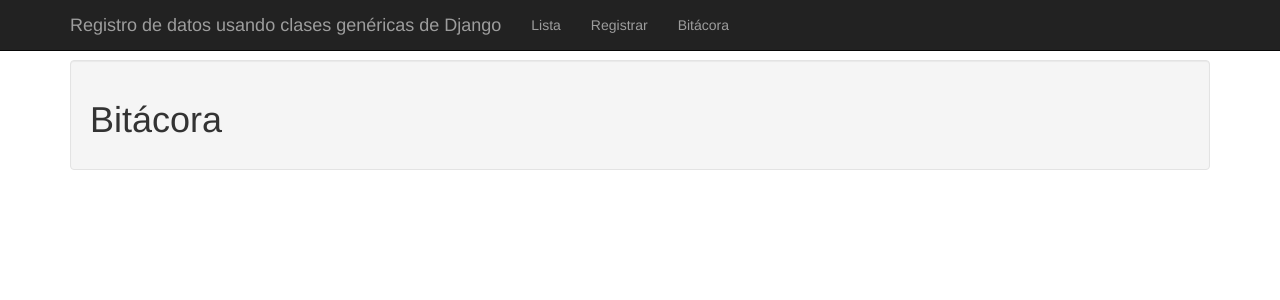
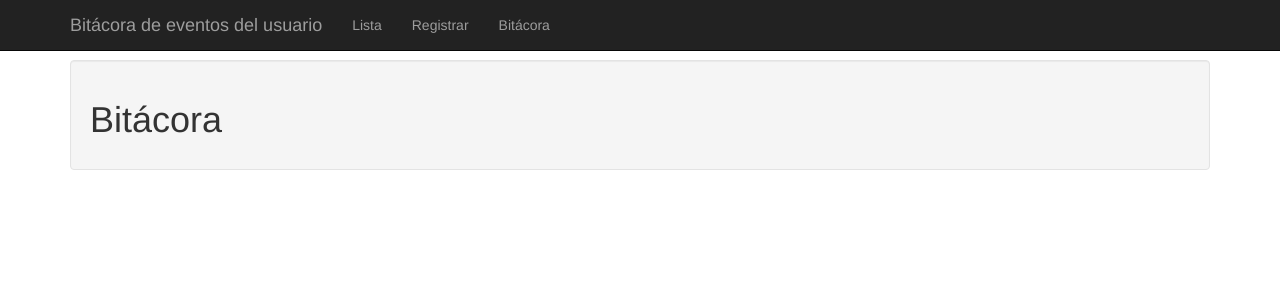
Before and after one commit to Herlewis/django_bitacora_app, a Django app: page /bitacora in a window 1280 px wide. Shown: the top 300 px of the page. Run offline with Django 3.2, Linux system fonts and the light colour scheme; data that the repository does not hold is empty; some libraries are stand-ins or nearby versions.

Commit message:
Actualizado el README.md y la base.html

```diff
--- a/registro/templates/registro/base.html
+++ b/registro/templates/registro/base.html
@@ -45,7 +45,7 @@
             <span class="icon-bar"></span>
             <span class="icon-bar"></span>
           </button>
-          <a class="navbar-brand" href="#">Registro de datos usando clases genéricas de Django</a>
+          <a class="navbar-brand" href="{% url 'registro:consultar' %}">Bitácora de eventos del usuario</a>
         </div>
         <div id="navbar" class="navbar-collapse collapse">
           <ul class="nav navbar-nav">
```
Also changed, not shown: README.md.
